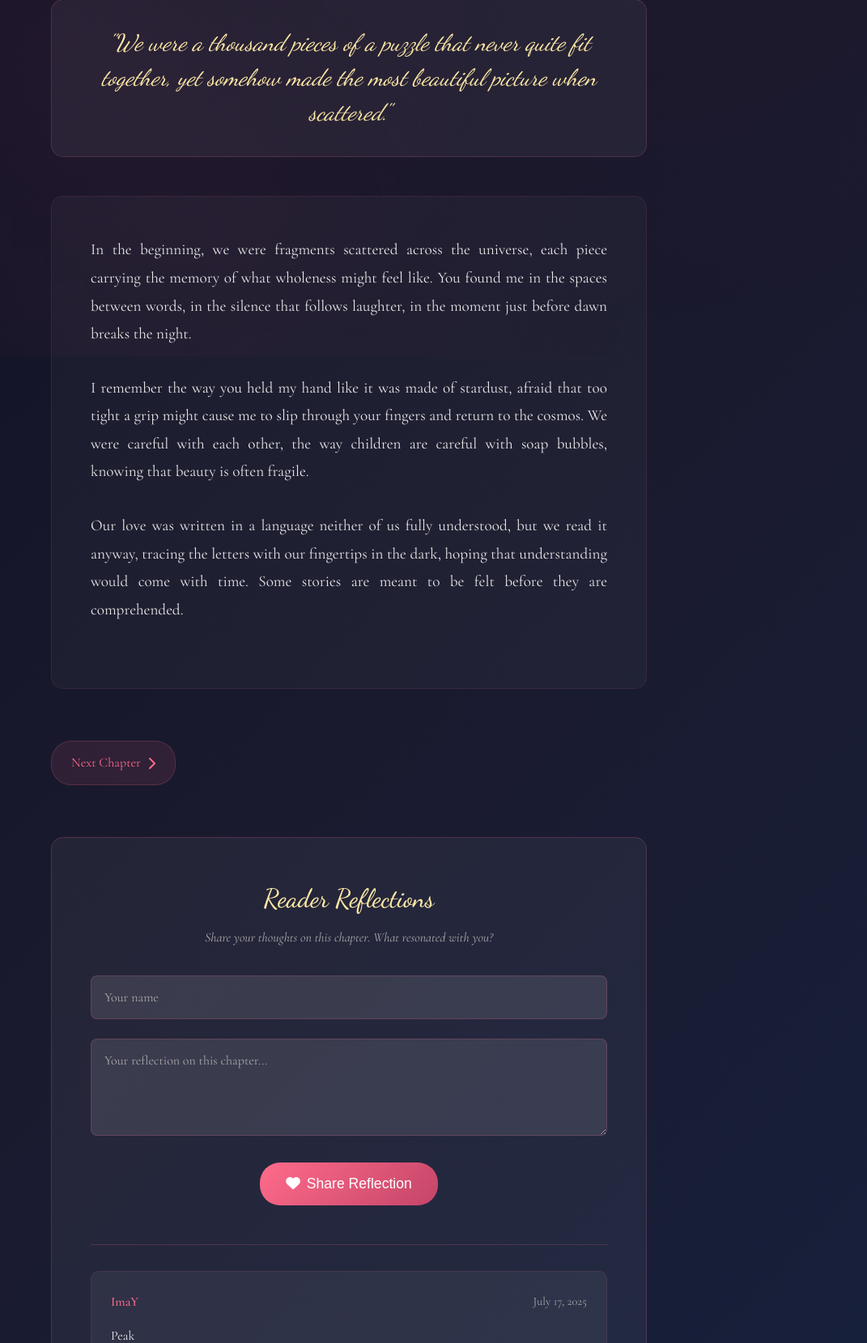
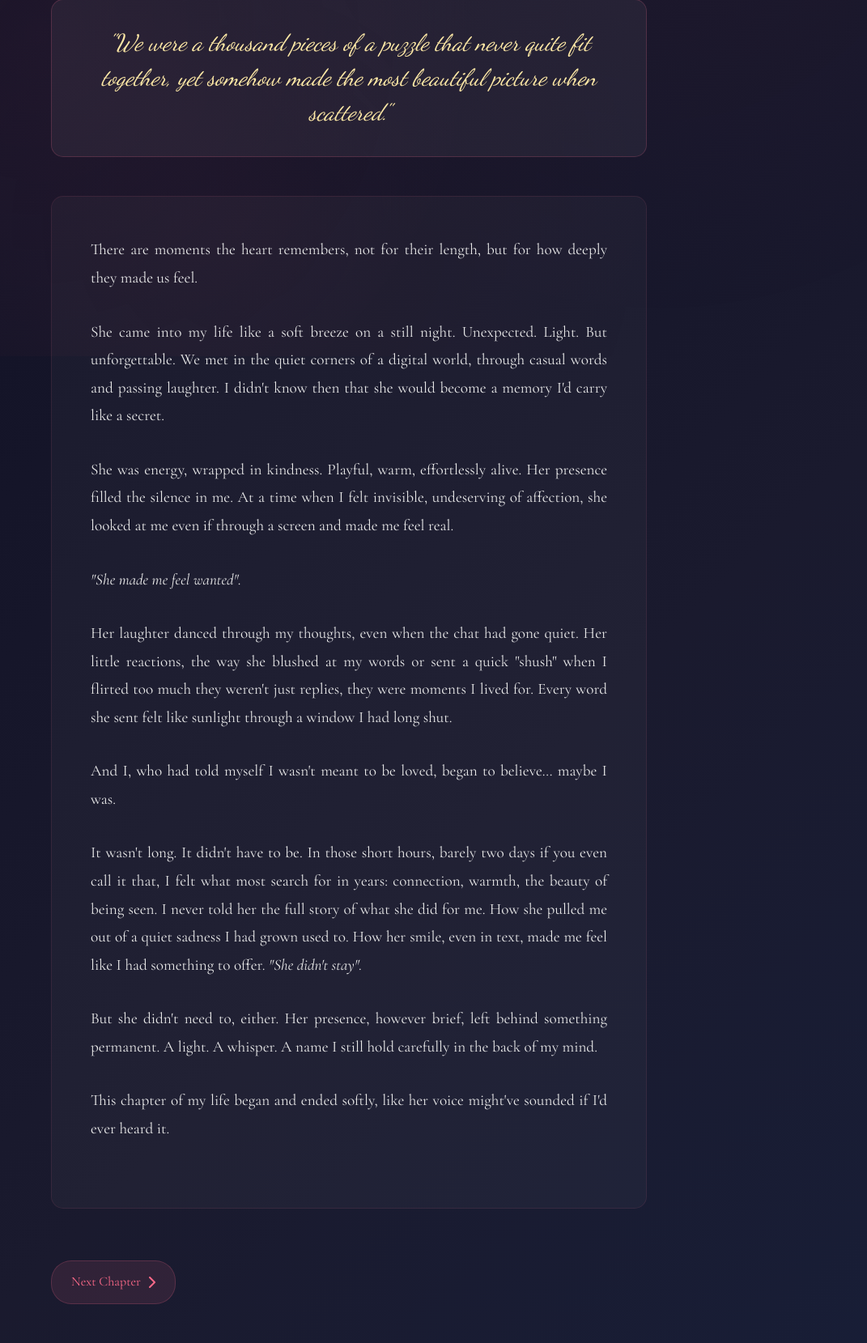
Before and after one commit to WanderingRomantic/Whispers-of-Our-Love, a Flask app: page /chapter/1 in a window 1280 px wide. Shown: the part 360-2019 px from the top of the page at 81% size, without its empty margins (209-1280 px from the left). Run offline with Flask 3, Linux system fonts and the light colour scheme; data comes from the database, SQL or seed files in the repository.

Commit message:
Update the first chapter with a new version of the poetic love story
Replace the original story content in chapter 1 of the love story website.

Replit-Commit-Author: Agent
Replit-Commit-Session-Id: 9b9c866e-a732-49fe-841a-6154ca2d9bd2
Replit-Commit-Screenshot-Url: https://storage.googleapis.com/screenshot-production-us-central1/42d37ec0-c850-44e4-9a40-1f5cce542beb/9b9c866e-a732-49fe-841a-6154ca2d9bd2/CocVFEk

```diff
--- a/templates/chapter.html
+++ b/templates/chapter.html
@@ -42,11 +42,23 @@
         <div class="chapter-body">
             <div class="chapter-text">
                 {% if chapter_id == 1 %}
-                    <p>In the beginning, we were fragments scattered across the universe, each piece carrying the memory of what wholeness might feel like. You found me in the spaces between words, in the silence that follows laughter, in the moment just before dawn breaks the night.</p>
+                    <p>There are moments the heart remembers, not for their length, but for how deeply they made us feel.</p>
 
-                    <p>I remember the way you held my hand like it was made of stardust, afraid that too tight a grip might cause me to slip through your fingers and return to the cosmos. We were careful with each other, the way children are careful with soap bubbles, knowing that beauty is often fragile.</p>
+                    <p>She came into my life like a soft breeze on a still night. Unexpected. Light. But unforgettable. We met in the quiet corners of a digital world, through casual words and passing laughter. I didn't know then that she would become a memory I'd carry like a secret.</p>
 
-                    <p>Our love was written in a language neither of us fully understood, but we read it anyway, tracing the letters with our fingertips in the dark, hoping that understanding would come with time. Some stories are meant to be felt before they are comprehended.</p>
+                    <p>She was energy, wrapped in kindness. Playful, warm, effortlessly alive. Her presence filled the silence in me. At a time when I felt invisible, undeserving of affection, she looked at me even if through a screen and made me feel real.</p>
+
+                    <p><em>"She made me feel wanted".</em></p>
+
+                    <p>Her laughter danced through my thoughts, even when the chat had gone quiet. Her little reactions, the way she blushed at my words or sent a quick "shush" when I flirted too much they weren't just replies, they were moments I lived for. Every word she sent felt like sunlight through a window I had long shut.</p>
+
+                    <p>And I, who had told myself I wasn't meant to be loved, began to believe… maybe I was.</p>
+
+                    <p>It wasn't long. It didn't have to be. In those short hours, barely two days if you even call it that, I felt what most search for in years: connection, warmth, the beauty of being seen. I never told her the full story of what she did for me. How she pulled me out of a quiet sadness I had grown used to. How her smile, even in text, made me feel like I had something to offer. <em>"She didn't stay".</em></p>
+
+                    <p>But she didn't need to, either. Her presence, however brief, left behind something permanent. A light. A whisper. A name I still hold carefully in the back of my mind.</p>
+
+                    <p>This chapter of my life began and ended softly, like her voice might've sounded if I'd ever heard it.</p>
                 {% elif chapter_id == 2 %}
                     <p>There came a day when your eyes began searching for something I couldn't give you. I watched you look at horizons, at strangers, at anything that might hold the answers to questions you never asked aloud.</p>
 
```
